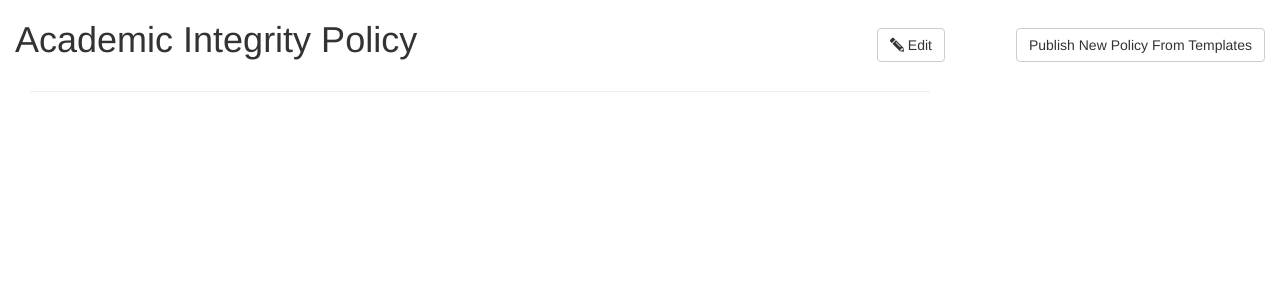
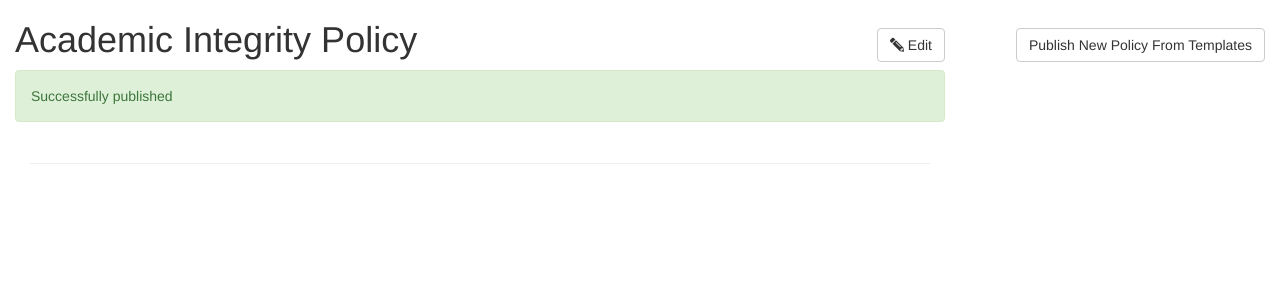
Before and after one commit to Harvard-ATG/academic_integrity_tool_v2, a Django app: template templates/instructor_published_policy.html in a window 1280 px wide. Shown: the top 300 px of the page. Run offline with Django 3.2, Linux system fonts and the light colour scheme; the template is opened without the code that fills it, so the values that code supplies are empty; parts of the project's set-up code (start-up, migrations or seed data) failed here and were passed over; some libraries are stand-ins or nearby versions.

Commit message:
Add 'Successfully published' note to inform an instructor that a policy they prepared has been published successfully

```diff
--- a/templates/instructor_published_policy.html
+++ b/templates/instructor_published_policy.html
@@ -32,6 +32,12 @@
 
             <div class="row">
                 <div class="col-sm-12">
+                    <p class="alert alert-success" role="alert">Successfully published</p>
+                </div>
+            </div>
+
+            <div class="row">
+                <div class="col-sm-12">
                     {{ publishedPolicy.body|safe }}
                 </div>
             </div>
```
